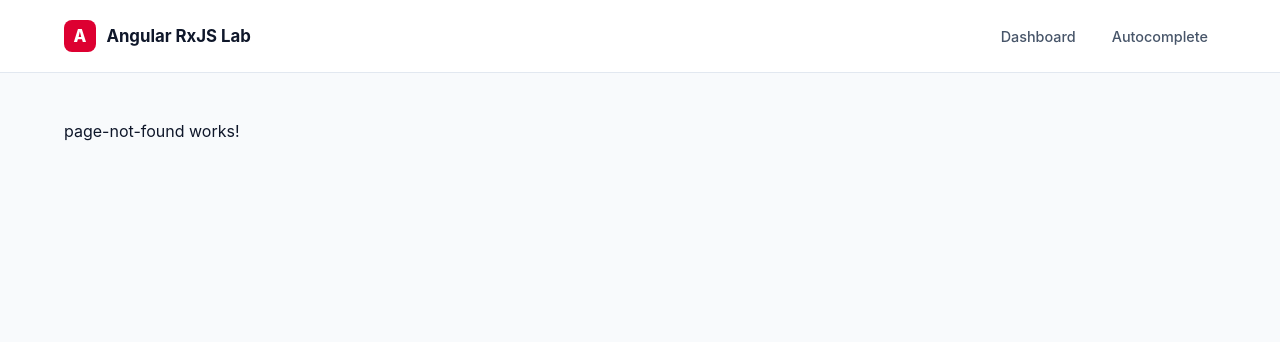
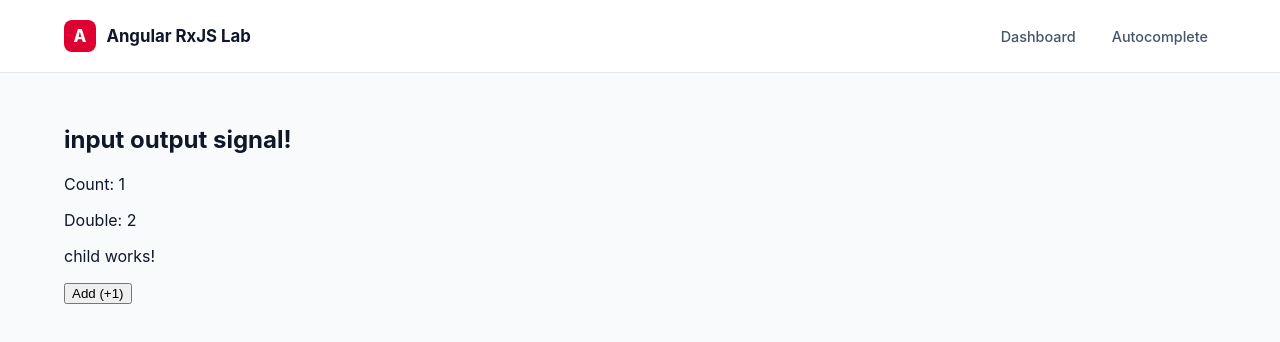
Before and after one commit to mkv-mkverma/Angular-22-machine-coding, an Angular app: page /input-output-signal in a window 1280 px wide. Shown: the top 342 px of the page. Built offline with nearby package versions, Linux system fonts and the light colour scheme.

Commit message:
signal input and output

```diff
--- a/src/app/app.routes.ts
+++ b/src/app/app.routes.ts
@@ -184,6 +184,12 @@ export const routes: Routes = [
       import('./playground/signals/stock-price/stock-price').then((c) => c.StockPrice),
   },
   {
+    path: 'input-output-signal',
+    title: 'Input Output Signal',
+    loadComponent: () =>
+      import('./playground/signals/input-output-signal/parent').then((c) => c.Parent),
+  },
+  {
     path: 'sentry-test',
     loadComponent: () =>
       import('./features/monitoring/sentry-test/sentry-test').then((m) => m.SentryTest),
--- a/src/app/playground/dashboard/dashboard.constant.ts
+++ b/src/app/playground/dashboard/dashboard.constant.ts
@@ -132,4 +132,10 @@ export const DASHBOARD_CARDS: DashboardCard[] = [
     icon: '👥',
     route: '/employees',
   },
+  {
+    title: 'Input / Output Signal',
+    description: 'Parent-child communication with signal-based input() and output().',
+    icon: '🔁',
+    route: '/input-output-signal',
+  },
 ];
--- /dev/null
+++ b/src/app/playground/signals/input-output-signal/child/child.html
@@ -0,0 +1,2 @@
+<p>child works!</p>
+<button (click)="handleAdd()">Add (+1)</button>
--- /dev/null
+++ b/src/app/playground/signals/input-output-signal/child/child.ts
@@ -0,0 +1,16 @@
+import { Component, input, output } from '@angular/core';
+
+@Component({
+  selector: 'app-child',
+  imports: [],
+  templateUrl: './child.html',
+  styleUrl: './child.scss',
+})
+export class Child {
+  count = input.required<number>();
+  handleChildCount = output<number>();
+
+  handleAdd() {
+    this.handleChildCount.emit(this.count() + 1);
+  }
+}
--- /dev/null
+++ b/src/app/playground/signals/input-output-signal/parent.html
@@ -0,0 +1,6 @@
+<h2>input output signal!</h2>
+
+<p>Count: {{ count() }}</p>
+<p>Double: {{ doubleCount() }}</p>
+
+<app-child [count]="count()" (handleChildCount)="handleClick($event)"></app-child>
--- /dev/null
+++ b/src/app/playground/signals/input-output-signal/parent.ts
@@ -0,0 +1,17 @@
+import { Component, computed, signal } from '@angular/core';
+import { Child } from './child/child';
+
+@Component({
+  selector: 'app-parent',
+  imports: [Child],
+  templateUrl: './parent.html',
+  styleUrl: './parent.scss',
+})
+export class Parent {
+  count = signal<number>(1);
+  doubleCount = computed(() => this.count() * 2);
+
+  handleClick(event: number) {
+    this.count.set(event);
+  }
+}
```
Also changed, not shown: src/app/playground/signals/input-output-signal/child/child.scss (added), src/app/playground/signals/input-output-signal/parent.scss (added), 4 other files (tests, documents, lock files or other folders).
